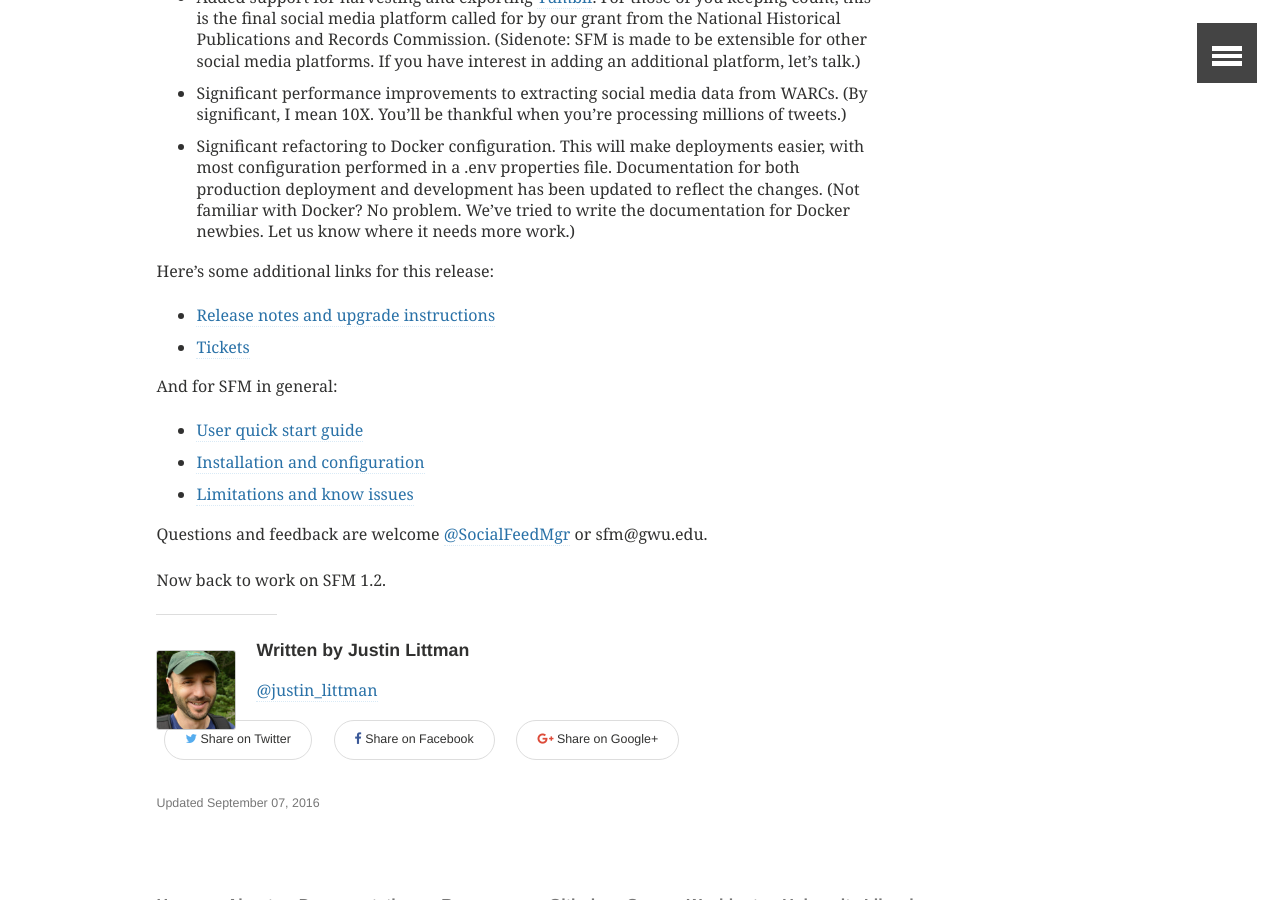
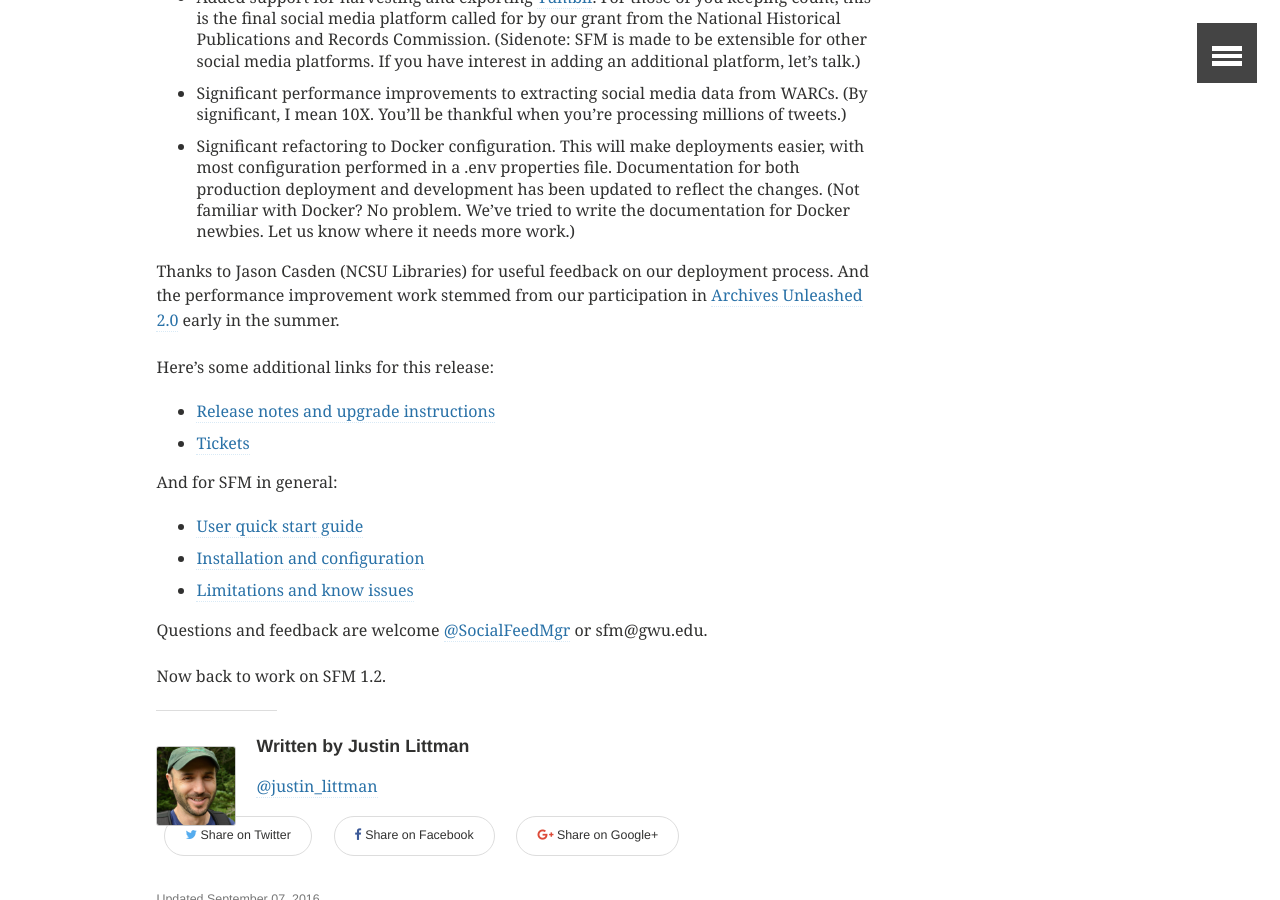
Before and after one commit to gwu-libraries/sfm-ui, a Jekyll site: the page built from _posts/2016-09-07-releasing-1-1.md, in a window 1280 px wide and 900 px high, scrolled down 368 px. Built offline with Jekyll 4.4.1, drawn with Linux system fonts in a browser that asks for light colours; comment, search, counter and statistics services are not loaded.

Commit message:
Added thanks for Jason and Archives Unleashed.

```diff
--- a/_posts/2016-09-07-releasing-1-1.md
+++ b/_posts/2016-09-07-releasing-1-1.md
@@ -28,6 +28,10 @@
   We've tried to write the documentation for Docker newbies. Let us know
   where it needs more work.)
 
+Thanks to Jason Casden (NCSU Libraries) for useful feedback on our deployment
+process. And the performance improvement work stemmed from our participation
+in [Archives Unleashed 2.0](http://archivesunleashed.com/) early in the summer.
+
 Here's some additional links for this release:
 * [Release notes and upgrade instructions](https://github.com/gwu-libraries/sfm-docker/releases/tag/1.1.0)
 * [Tickets](https://github.com/gwu-libraries/sfm-ui/issues?utf8=%E2%9C%93&q=milestone%3A1.1.0)
```
